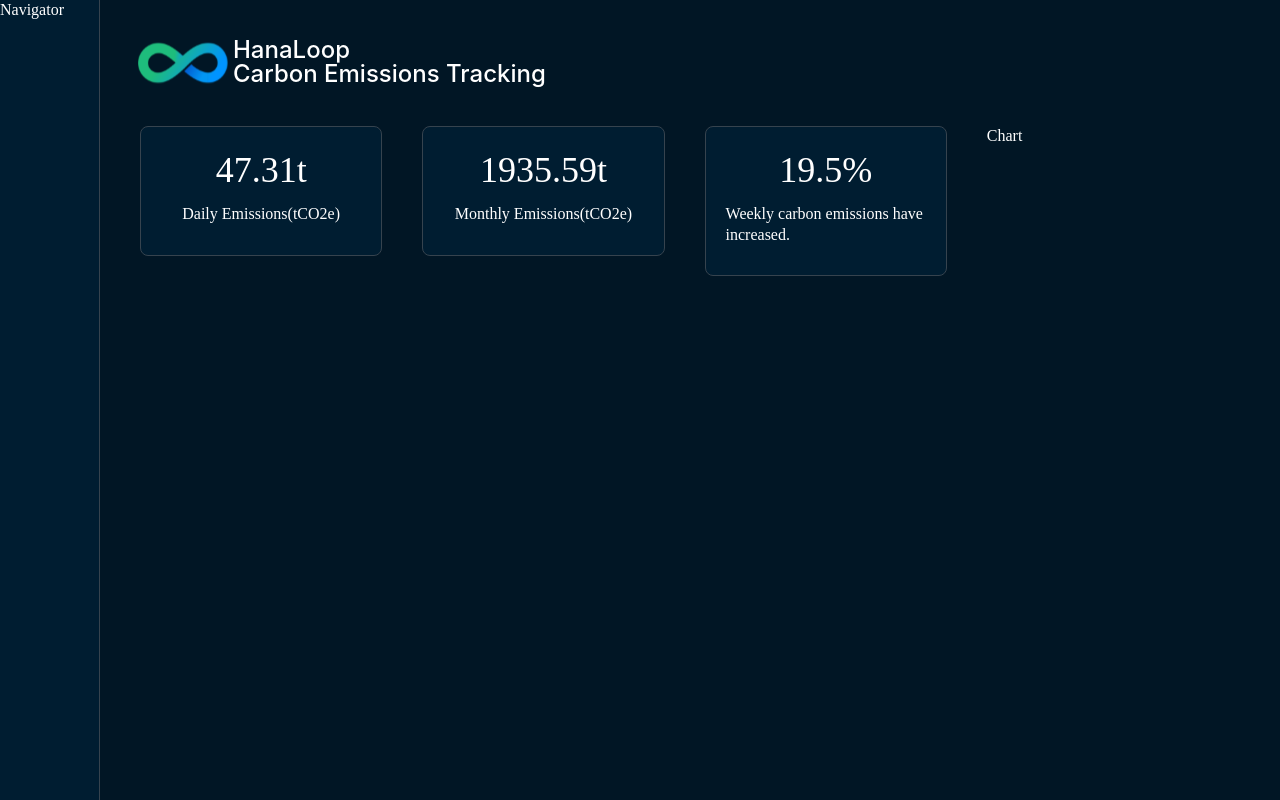
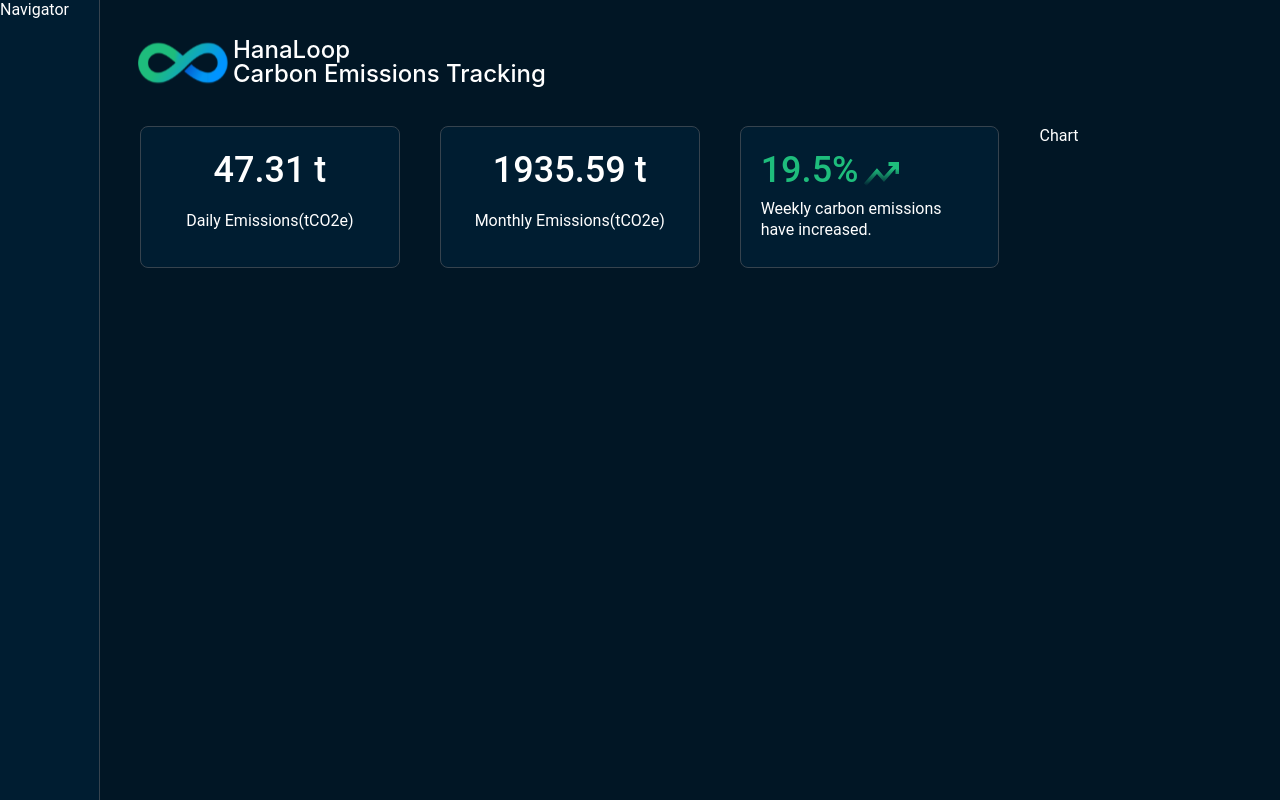
Before and after one commit to demain18/carbon-emissions-dashboard, a Next.js app: page / in a window 1280 px wide. Built offline with nearby package versions, Linux system fonts and the light colour scheme.

Commit message:
add: develop Status, StatusBox, StatusGraphBox. Add non-select style to the whole html, Add props to RText

```diff
--- a/components/atoms/RText.tsx
+++ b/components/atoms/RText.tsx
@@ -1,7 +1,7 @@
 /** @jsxImportSource @emotion/react */
 "use client";
 
-import { colors } from "@/public/css/global.module";
+import { colorKeys, colors } from "@/public/css/global.module";
 import { css } from "@emotion/react";
 import styled from "@emotion/styled";
 
@@ -12,9 +12,10 @@ export interface Props {
   h2?: boolean;
   sm?: boolean;
   xsm?: boolean;
-  dark?: boolean;
+  color?: colorKeys;
   inter?: boolean;
   stick?: boolean;
+  alignLeft?: boolean;
 }
 
 export default function RText({
@@ -24,9 +25,10 @@ export default function RText({
   h2,
   sm,
   xsm,
-  dark,
+  color = "white",
   inter,
   stick,
+  alignLeft = false,
 }: Props) {
   return (
     <TextContainer
@@ -36,9 +38,12 @@ export default function RText({
         h2 && TextH2,
         sm && TextSmall,
         xsm && TextExtraSmall,
-        dark && TextDark,
+        css`
+          color: ${colors[color]};
+        `,
         inter && TextFamilyInter,
         stick && TextStick,
+        alignLeft && TextAlignLeft,
       ]}
     >
       {children}
@@ -47,7 +52,7 @@ export default function RText({
 }
 
 // Using 'styled.div' instead of 'CSS' means TextContainer was the mother element of this components.
-const TextContainer = styled.div`
+const TextContainer = styled.p`
   margin: 0;
   font-size: 16px;
   line-height: 1.3;
@@ -87,3 +92,7 @@ const TextFamilyInter = css`
 const TextStick = css`
   line-height: 1;
 `;
+
+const TextAlignLeft = css`
+  text-align: left;
+`;
--- a/components/molecules/Logo.tsx
+++ b/components/molecules/Logo.tsx
@@ -16,6 +16,7 @@ export default function Logo({}: Props) {
         width={90}
         height={50}
         alt="Logo"
+        draggable="false"
       />
       <RText h2 bold inter stick>
         HanaLoop
--- a/components/molecules/StatusBox.tsx
+++ b/components/molecules/StatusBox.tsx
@@ -16,8 +16,7 @@ export default function StatusBox({ value, unit, tag }: Props) {
   return (
     <Container>
       <RText h1 bold>
-        {value}
-        {unit}
+        {`${value} ${unit}`}
       </RText>
       <RText>{tag}</RText>
     </Container>
@@ -32,7 +31,7 @@ const Container = styled.div`
   display: flex;
   flex-direction: column;
   align-items: center;
-  gap: 10px;
+  gap: 17px;
   padding: 20px;
   padding-bottom: 30px;
 `;
--- /dev/null
+++ b/components/molecules/StatusGraphBox.tsx
@@ -0,0 +1,60 @@
+/** @jsxImportSource @emotion/react */
+"use client";
+
+import styled from "@emotion/styled";
+import { css } from "@emotion/react";
+import RText from "../atoms/RText";
+import Image from "next/image";
+import { BoxStyled, colors } from "@/public/css/global.module";
+
+export interface Props {
+  value: number;
+  unit: string;
+  tag: string;
+}
+
+export default function StatusGraphBox({ value, unit, tag }: Props) {
+  return (
+    <Container>
+      <ValueWrap>
+        <RText h1 bold color="green" alignLeft>
+          {value}
+          {unit}
+        </RText>
+        <Image
+          src={"/images/chart-up.svg"}
+          width={35}
+          height={24}
+          alt="chart_up"
+          css={GraphStyled}
+        />
+      </ValueWrap>
+
+      <RText>{tag}</RText>
+    </Container>
+  );
+}
+
+const Container = styled.div`
+  ${BoxStyled}
+
+  width: 100%;
+  height: 100%;
+  display: flex;
+  flex-direction: column;
+  gap: 5px;
+  padding: 20px;
+  padding-bottom: 30px;
+`;
+
+const ValueWrap = styled.div`
+  display: flex;
+  flex-direction: row;
+  align-items: center;
+`;
+
+const GraphStyled = css`
+  position: relative;
+  left: 5px;
+  top: 4px;
+`;
--- a/components/organisms/Status.tsx
+++ b/components/organisms/Status.tsx
@@ -4,6 +4,7 @@
 import styled from "@emotion/styled";
 import { css } from "@emotion/react";
 import StatusBox from "../molecules/StatusBox";
+import StatusGraphBox from "../molecules/StatusGraphBox";
 
 export interface Props {}
 
@@ -12,7 +13,7 @@ export default function Status({}: Props) {
     <Container>
       <StatusBox value={47.31} unit="t" tag="Daily Emissions(tCO2e)" />
       <StatusBox value={1935.59} unit="t" tag="Monthly Emissions(tCO2e)" />
-      <StatusBox
+      <StatusGraphBox
         value={19.5}
         unit="%"
         tag="Weekly carbon emissions have increased."
@@ -22,6 +23,7 @@ export default function Status({}: Props) {
 }
 
 const Container = styled.div`
+  height: 90px;
   display: flex;
   flex-direction: row;
   gap: 40px;
--- a/public/css/global.css
+++ b/public/css/global.css
@@ -9,3 +9,10 @@ body {
 p {
   font-family: Roboto;
 }
+
+.noSelect {
+  -webkit-user-select: none; /* Safari */
+  -moz-user-select: none; /* Firefox */
+  -ms-user-select: none; /* IE10+ */
+  user-select: none; /* Standard */
+}
--- a/public/css/global.module.ts
+++ b/public/css/global.module.ts
@@ -6,7 +6,10 @@ export const colors = {
   cardNavy: "#001D31",
   green: "#1EBD7C",
   white: "#ffffff",
+  black: "#000000",
 };
+
+export type colorKeys = keyof typeof colors;
 
 export const BoxStyled = css`
   background-color: ${colors.cardNavy};
```
Also changed, not shown: public/images/chart-up.svg (added).
